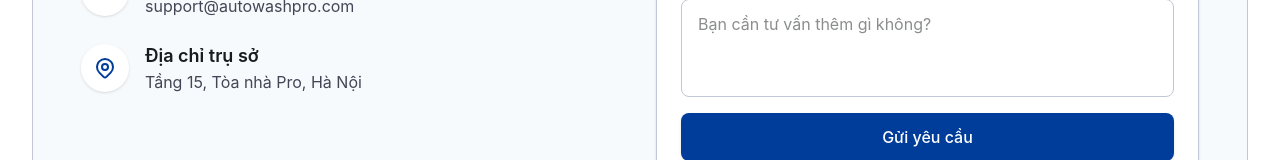
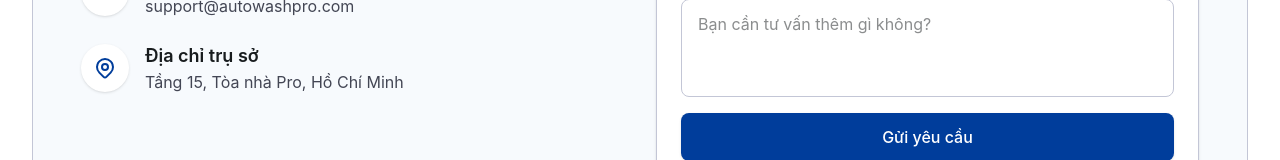
Before and after one commit to AutoWashPro-dev/AutoWashPro_FE, a React (Vite) app: page / in a window 1280 px wide. Shown: the part 2986-3146 px from the top of the page. Built offline with nearby package versions, Linux system fonts and the light colour scheme.

Commit message:
change footer

```diff
--- a/src/features/home/components/ContactSection.jsx
+++ b/src/features/home/components/ContactSection.jsx
@@ -13,7 +13,7 @@ export default function ContactSection() {
           <div className="flex flex-col gap-6">
             <div className="flex items-center gap-4">
               <div className="w-12 h-12 bg-white rounded-full flex items-center justify-center shadow-sm text-[#003d9b]">
-                <svg className="w-6 h-6" fill="none" stroke="currentColor" viewBox="0 0 24 24"><path strokeLinecap="round" strokeLinejoin="round" strokeWidth={2} d="M3 5a2 2 0 012-2h3.28a1 1 0 01.948.684l1.498 4.493a1 1 0 01-.502 1.21l-2.257 1.13a11.042 11.042 0 005.516 5.516l1.13-2.257a1 1 0 011.21-.502l4.493 1.498a1 1 0 01.684.949V19a2 2 0 01-2 2h-1C9.716 21 3 14.284 3 6V5z"/></svg>
+                <svg className="w-6 h-6" fill="none" stroke="currentColor" viewBox="0 0 24 24"><path strokeLinecap="round" strokeLinejoin="round" strokeWidth={2} d="M3 5a2 2 0 012-2h3.28a1 1 0 01.948.684l1.498 4.493a1 1 0 01-.502 1.21l-2.257 1.13a11.042 11.042 0 005.516 5.516l1.13-2.257a1 1 0 011.21-.502l4.493 1.498a1 1 0 01.684.949V19a2 2 0 01-2 2h-1C9.716 21 3 14.284 3 6V5z" /></svg>
               </div>
               <div>
                 <h4 className="text-[#181c1e] font-semibold text-lg">Hotline 24/7</h4>
@@ -23,7 +23,7 @@ export default function ContactSection() {
 
             <div className="flex items-center gap-4">
               <div className="w-12 h-12 bg-white rounded-full flex items-center justify-center shadow-sm text-[#003d9b]">
-                <svg className="w-6 h-6" fill="none" stroke="currentColor" viewBox="0 0 24 24"><path strokeLinecap="round" strokeLinejoin="round" strokeWidth={2} d="M3 8l7.89 5.26a2 2 0 002.22 0L21 8M5 19h14a2 2 0 002-2V7a2 2 0 00-2-2H5a2 2 0 00-2 2v10a2 2 0 002 2z"/></svg>
+                <svg className="w-6 h-6" fill="none" stroke="currentColor" viewBox="0 0 24 24"><path strokeLinecap="round" strokeLinejoin="round" strokeWidth={2} d="M3 8l7.89 5.26a2 2 0 002.22 0L21 8M5 19h14a2 2 0 002-2V7a2 2 0 00-2-2H5a2 2 0 00-2 2v10a2 2 0 002 2z" /></svg>
               </div>
               <div>
                 <h4 className="text-[#181c1e] font-semibold text-lg">Email hỗ trợ</h4>
@@ -33,11 +33,11 @@ export default function ContactSection() {
 
             <div className="flex items-center gap-4">
               <div className="w-12 h-12 bg-white rounded-full flex items-center justify-center shadow-sm text-[#003d9b]">
-                <svg className="w-6 h-6" fill="none" stroke="currentColor" viewBox="0 0 24 24"><path strokeLinecap="round" strokeLinejoin="round" strokeWidth={2} d="M17.657 16.657L13.414 20.9a1.998 1.998 0 01-2.827 0l-4.244-4.243a8 8 0 1111.314 0z"/><path strokeLinecap="round" strokeLinejoin="round" strokeWidth={2} d="M15 11a3 3 0 11-6 0 3 3 0 016 0z"/></svg>
+                <svg className="w-6 h-6" fill="none" stroke="currentColor" viewBox="0 0 24 24"><path strokeLinecap="round" strokeLinejoin="round" strokeWidth={2} d="M17.657 16.657L13.414 20.9a1.998 1.998 0 01-2.827 0l-4.244-4.243a8 8 0 1111.314 0z" /><path strokeLinecap="round" strokeLinejoin="round" strokeWidth={2} d="M15 11a3 3 0 11-6 0 3 3 0 016 0z" /></svg>
               </div>
               <div>
                 <h4 className="text-[#181c1e] font-semibold text-lg">Địa chỉ trụ sở</h4>
-                <p className="text-[#434654]">Tầng 15, Tòa nhà Pro, Hà Nội</p>
+                <p className="text-[#434654]">Tầng 15, Tòa nhà Pro, Hồ Chí Minh</p>
               </div>
             </div>
           </div>
```
